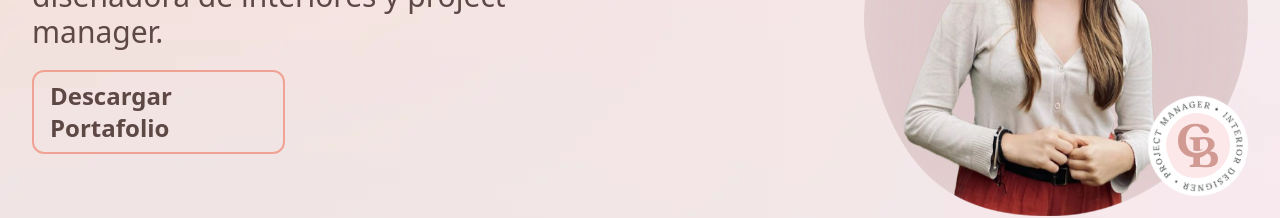
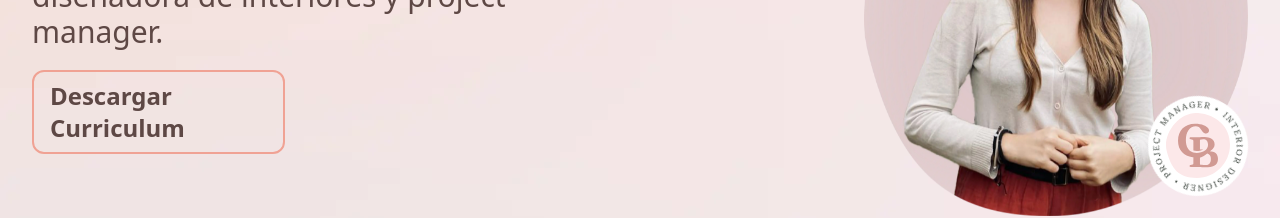
Before and after one commit to Sergioaorozco/carolinabg, a Vue app: page / in a window 1280 px wide. Shown: the part 392-610 px from the top of the page. Built offline with nearby package versions, Linux system fonts and the light colour scheme; a web font is replaced by a local one.

Commit message:
Changing nav color base root

```diff
--- a/src/components/Home.vue
+++ b/src/components/Home.vue
@@ -6,7 +6,7 @@
           <article class="flex flex-col lg:w-5/12 write">
             <p class="text-3xl lg:text-4xl text-[var(--DarkText)] mt-2">Hola,</p>
             <p class="text-3xl lg:text-3xl text-[var(--DarkText)] mt-2 font-sans font-light">Soy Carolina Buitrago González, diseñadora de interiores y project manager.</p>
-            <a href="#" class="mt-5 border-2 border-[var(--baseDarkColor)] rounded-xl px-4 py-2 font-sans font-semibold lg:w-1/2 text-[var(--DarkText)] text-2xl descarga hover:bg-[var(--baseDarkColor)] transition-all duration-300">Descargar Portafolio</a>
+            <a href="#" class="mt-5 border-2 border-[var(--baseDarkColor)] rounded-xl px-4 py-2 font-sans font-semibold lg:w-1/2 text-[var(--DarkText)] text-2xl descarga hover:bg-[var(--baseDarkColor)] transition-all duration-300">Descargar Curriculum</a>
           </article>
           <figure class="relative" v-motion-slide-right>
             <img width="300" height="300" class="lg:w-96" src="/background/perfilCaro.webp" alt="foto principal del perfil de caro">
--- a/src/components/mainNav.vue
+++ b/src/components/mainNav.vue
@@ -14,7 +14,7 @@ export default {
         <img src="/icons/CaroWeb.svg" width="120" height="57.92" alt="logo menu caro">
       </figure>
       <div class="flex gap-4 items-center">
-        <a href="#" @click="showMenu = true" class="hover:bg-rose-50 rounded-full py-2 px-2 transition-all duration-200">
+        <a href="#" @click="showMenu = true" class="hover:bg-[var(--baseColor)] rounded-full py-2 px-2 transition-all duration-200">
           <img src="/icons/menu.svg" width="30" height="30" alt="icono de menu">
         </a>
       </div>
@@ -29,7 +29,7 @@ export default {
           <div class="flex flex-col lg:flex-row w-screen lg:justify-between h-full">
             <a href="#" class="text-4xl font-semibold p-5 w-full h-full text-center flex justify-center items-center py-12 lg:py-40 hover:text-[var(--DarkSoftText)]">Blog</a>
             <div class="lg:border-r border-b border-slate-100"></div>
-            <a href="#" target="_blank" class="text-4xl font-semibold p-5 w-full h-full text-center flex justify-center items-center py-12 lg:py-40 hover:text-[var(--DarkSoftText)]">Portafolio</a>
+            <a href="#" target="_blank" class="text-4xl font-semibold p-5 w-full h-full text-center flex justify-center items-center py-12 lg:py-40 hover:text-[var(--DarkSoftText)]">Contacto</a>
             <div class="lg:border-r border-b border-slate-100"></div>
             <a href="#" class="text-4xl font-semibold p-5 w-full h-full text-center flex justify-center items-center py-12 lg:py-40 hover:text-[var(--DarkSoftText)]">Proyectos</a>
           </div>
```
